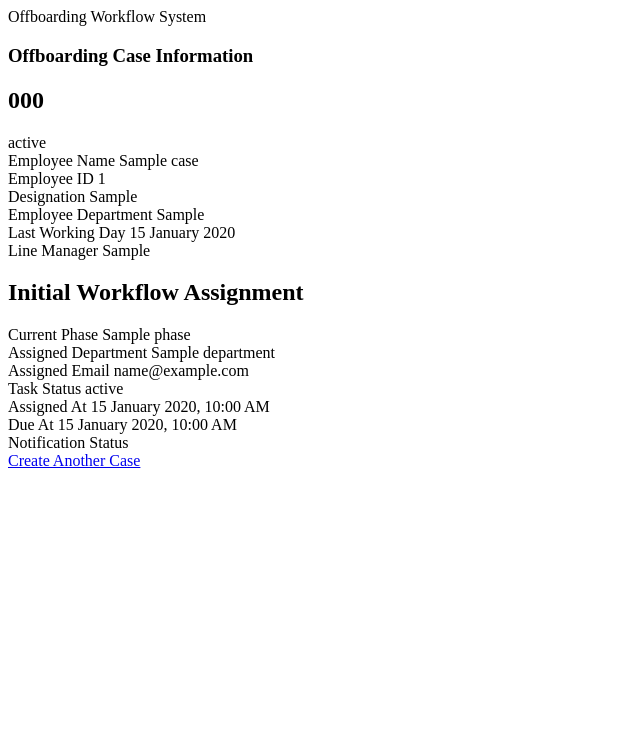
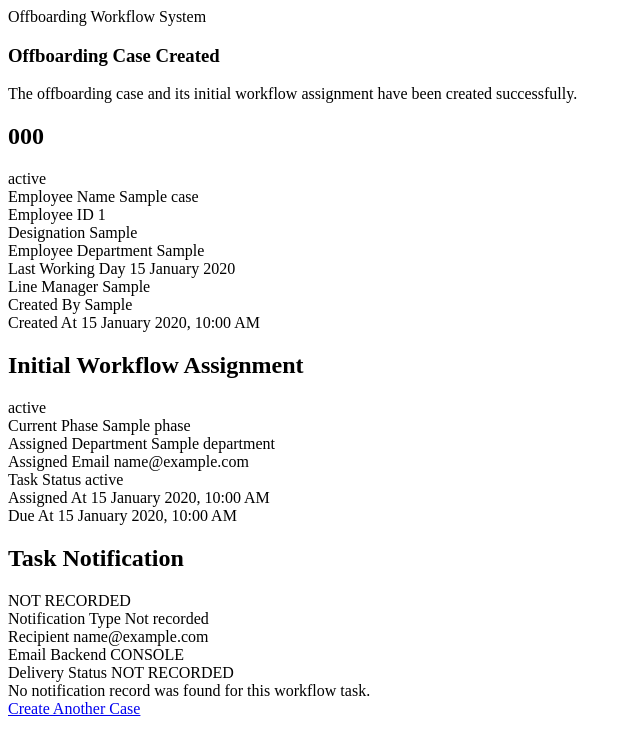
Before and after one commit to SyedOkashaShoaib/Off-boarding-workflow-automation, a Flask app: page /cases/1/created in a window 1280 px wide. Shown: the top 755 px of the page, without its empty margins (0-640 px from the left). Run offline with Flask 3, Linux system fonts and the light colour scheme; tables that the repository leaves empty hold one stand-in row (values such as "Sample post"); parts of the project's set-up code (start-up, migrations or seed data) failed here and were passed over.

Commit message:
Update case_created.html

```diff
--- a/app/templates/case_created.html
+++ b/app/templates/case_created.html
@@ -2,37 +2,57 @@
 
 {% block content %}
 
+{% set backend = email_backend | default("console", true) %}
+{% set notification_state = notification.status if notification else "NOT RECORDED" %}
+
 <section class="page-header">
-    <h1>Offboarding Case Information</h1>
+    <h1>Offboarding Case Created</h1>
+    <p>
+        The offboarding case and its initial workflow assignment
+        have been created successfully.
+    </p>
 </section>
 
+
+<!-- Case information -->
 <div class="confirmation-card">
+
     <div class="confirmation-heading">
         <h2>{{ case.case_number }}</h2>
+
         <span class="status-badge status-success">
             {{ case.status }}
         </span>
     </div>
 
     <div class="details-grid">
+
         <div class="detail-item">
             <span class="detail-label">Employee Name</span>
-            <span class="detail-value">{{ case.employee_name }}</span>
+            <span class="detail-value">
+                {{ case.employee_name }}
+            </span>
         </div>
 
         <div class="detail-item">
             <span class="detail-label">Employee ID</span>
-            <span class="detail-value">{{ case.employee_id }}</span>
+            <span class="detail-value">
+                {{ case.employee_id }}
+            </span>
         </div>
 
         <div class="detail-item">
             <span class="detail-label">Designation</span>
-            <span class="detail-value">{{ case.designation }}</span>
+            <span class="detail-value">
+                {{ case.designation }}
+            </span>
         </div>
 
         <div class="detail-item">
             <span class="detail-label">Employee Department</span>
-            <span class="detail-value">{{ case.department }}</span>
+            <span class="detail-value">
+                {{ case.department }}
+            </span>
         </div>
 
         <div class="detail-item">
@@ -44,18 +64,48 @@
 
         <div class="detail-item">
             <span class="detail-label">Line Manager</span>
-            <span class="detail-value">{{ case.line_manager }}</span>
+            <span class="detail-value">
+                {{ case.line_manager }}
+            </span>
         </div>
+
+        <div class="detail-item">
+            <span class="detail-label">Created By</span>
+            <span class="detail-value">
+                {{ case.created_by or "System" }}
+            </span>
+        </div>
+
+        <div class="detail-item">
+            <span class="detail-label">Created At</span>
+            <span class="detail-value">
+                {{ case.created_at.strftime("%d %B %Y, %I:%M %p") }}
+            </span>
+        </div>
+
     </div>
+
 </div>
 
+
+<!-- Initial workflow task -->
 <div class="confirmation-card">
-    <h2>Initial Workflow Assignment</h2>
+
+    <div class="confirmation-heading">
+        <h2>Initial Workflow Assignment</h2>
+
+        <span class="status-badge">
+            {{ task.status }}
+        </span>
+    </div>
 
     <div class="details-grid">
+
         <div class="detail-item">
             <span class="detail-label">Current Phase</span>
-            <span class="detail-value">{{ task.phase.name }}</span>
+            <span class="detail-value">
+                {{ task.phase.name }}
+            </span>
         </div>
 
         <div class="detail-item">
@@ -74,7 +124,9 @@
 
         <div class="detail-item">
             <span class="detail-label">Task Status</span>
-            <span class="detail-value">{{ task.status }}</span>
+            <span class="detail-value">
+                {{ task.status }}
+            </span>
         </div>
 
         <div class="detail-item">
@@ -91,14 +143,131 @@
             </span>
         </div>
 
+    </div>
+
+</div>
+
+
+<!-- Notification information -->
+<div class="confirmation-card">
+
+    <div class="confirmation-heading">
+        <h2>Task Notification</h2>
+
+        <span class="status-badge
+            {% if notification_state == 'SENT' %}
+                status-success
+            {% endif %}
+        ">
+            {{ notification_state }}
+        </span>
+    </div>
+
+    <div class="details-grid">
+
         <div class="detail-item">
-            <span class="detail-label">Notification Status</span>
+            <span class="detail-label">Notification Type</span>
             <span class="detail-value">
-                {{ notification_status }}
+                {% if notification %}
+                    {{ notification.notification_type }}
+                {% else %}
+                    Not recorded
+                {% endif %}
             </span>
         </div>
+
+        <div class="detail-item">
+            <span class="detail-label">Recipient</span>
+            <span class="detail-value">
+                {% if notification %}
+                    {{ notification.recipient_email }}
+                {% else %}
+                    {{ task.assigned_to_email }}
+                {% endif %}
+            </span>
+        </div>
+
+        <div class="detail-item">
+            <span class="detail-label">Email Backend</span>
+            <span class="detail-value">
+                {{ backend | upper }}
+            </span>
+        </div>
+
+        <div class="detail-item">
+            <span class="detail-label">Delivery Status</span>
+            <span class="detail-value">
+                {{ notification_state }}
+            </span>
+        </div>
+
+        {% if notification and notification.attempted_at %}
+            <div class="detail-item">
+                <span class="detail-label">Attempted At</span>
+                <span class="detail-value">
+                    {{ notification.attempted_at.strftime(
+                        "%d %B %Y, %I:%M %p"
+                    ) }}
+                </span>
+            </div>
+        {% endif %}
+
+        {% if notification and notification.sent_at %}
+            <div class="detail-item">
+                <span class="detail-label">Processed At</span>
+                <span class="detail-value">
+                    {{ notification.sent_at.strftime(
+                        "%d %B %Y, %I:%M %p"
+                    ) }}
+                </span>
+            </div>
+        {% endif %}
+
+        {% if notification and notification.provider_message_id %}
+            <div class="detail-item">
+                <span class="detail-label">Provider Reference</span>
+                <span class="detail-value">
+                    {{ notification.provider_message_id }}
+                </span>
+            </div>
+        {% endif %}
+
     </div>
+
+    {% if notification_state == "FAILED" %}
+        <div class="notification-message notification-error">
+            The case and workflow task were created successfully, but
+            notification delivery failed. The failure has been recorded
+            and can be retried later.
+        </div>
+
+    {% elif notification_state == "PENDING" %}
+        <div class="notification-message">
+            The notification has been recorded and is awaiting a
+            delivery attempt.
+        </div>
+
+    {% elif notification_state == "SENT" and backend | lower == "console" %}
+        <div class="notification-message">
+            The notification was processed successfully by the console
+            development backend. No email was delivered to an external
+            mailbox.
+        </div>
+
+    {% elif notification_state == "SENT" %}
+        <div class="notification-message">
+            The notification was accepted successfully by the configured
+            email service.
+        </div>
+
+    {% else %}
+        <div class="notification-message">
+            No notification record was found for this workflow task.
+        </div>
+    {% endif %}
+
 </div>
+
 
 <div class="page-actions">
     <a
```
